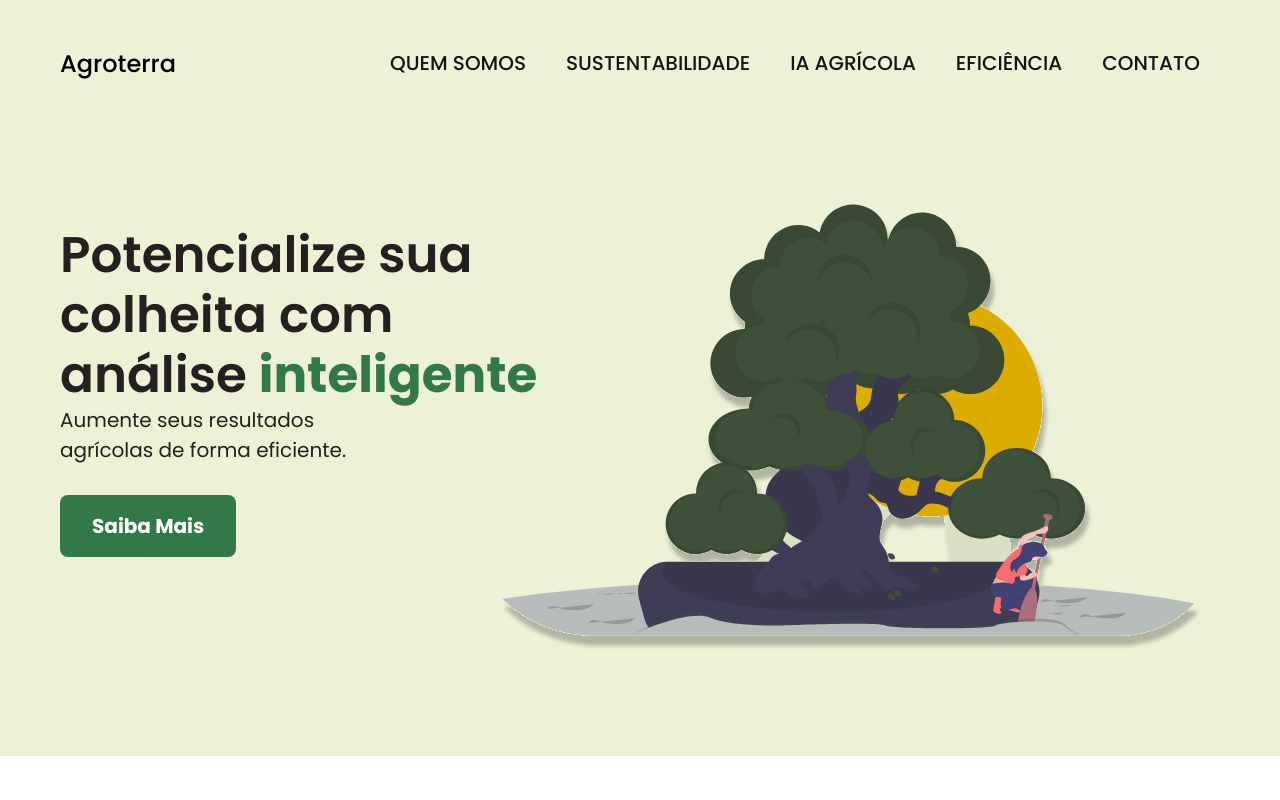
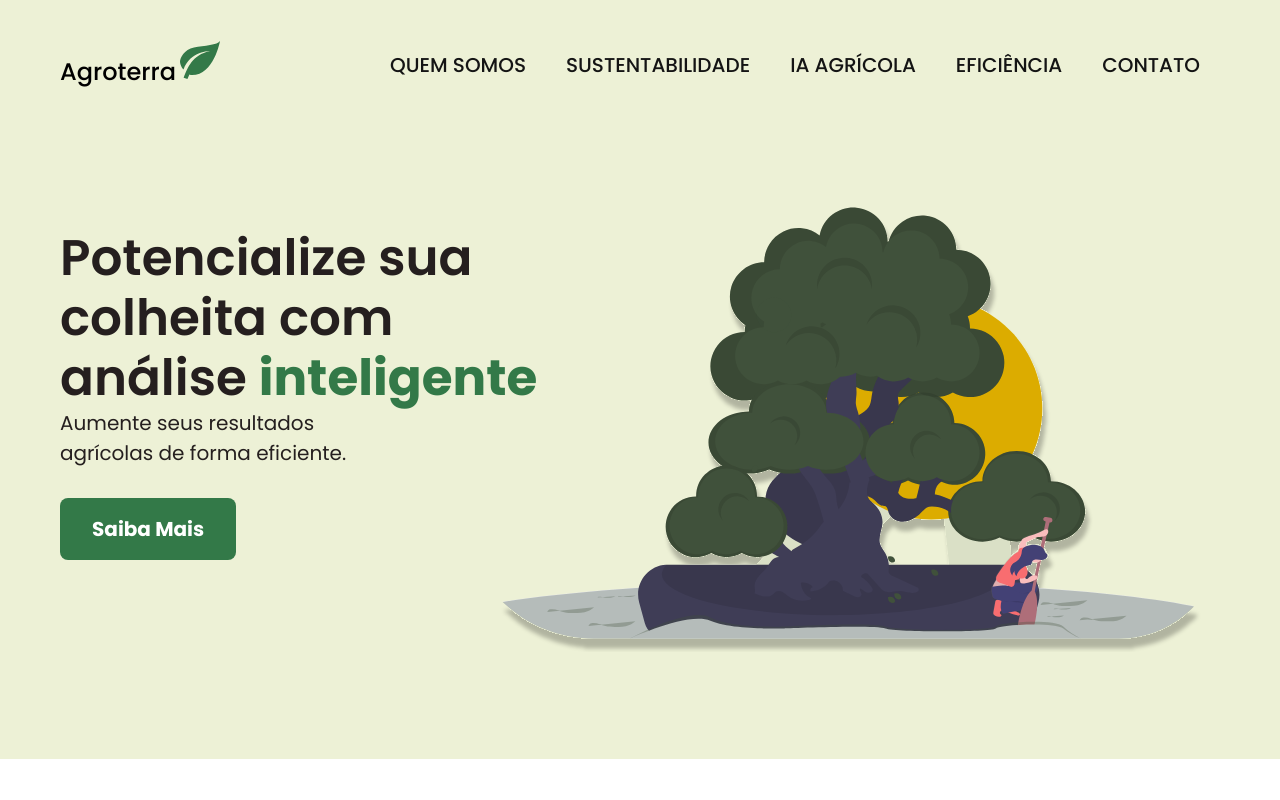
Before and after one commit to douglasjsantos/Projeto-FIAP-Agroterra, a plain HTML site: page index.html in a window 1280 px wide. Shown: the top 800 px of the page. Drawn offline with Linux system fonts and the light colour scheme.

Commit message:
adição de logo

```diff
--- a/index.html
+++ b/index.html
@@ -18,7 +18,10 @@
 
   <div class="container1">
     <header class="header">
-      <a href="index.html" class="logo">Agroterra</a>
+      <div>
+        <a href="index.html" class="logo">Agroterra</a>
+        <img src="/assets/logo.svg" alt="" class="logo">
+      </div>
       <nav>
         <ul class="header-menu">
           <li><a href="quemsomos.html">QUEM SOMOS</a></li>
--- a/style.css
+++ b/style.css
@@ -456,3 +456,8 @@ label {
 label {
   display: block;
 }
+
+.logo {
+  width: 40px;
+  height: 40px;
+}
```
Also changed, not shown: assets/logo.svg (added).
